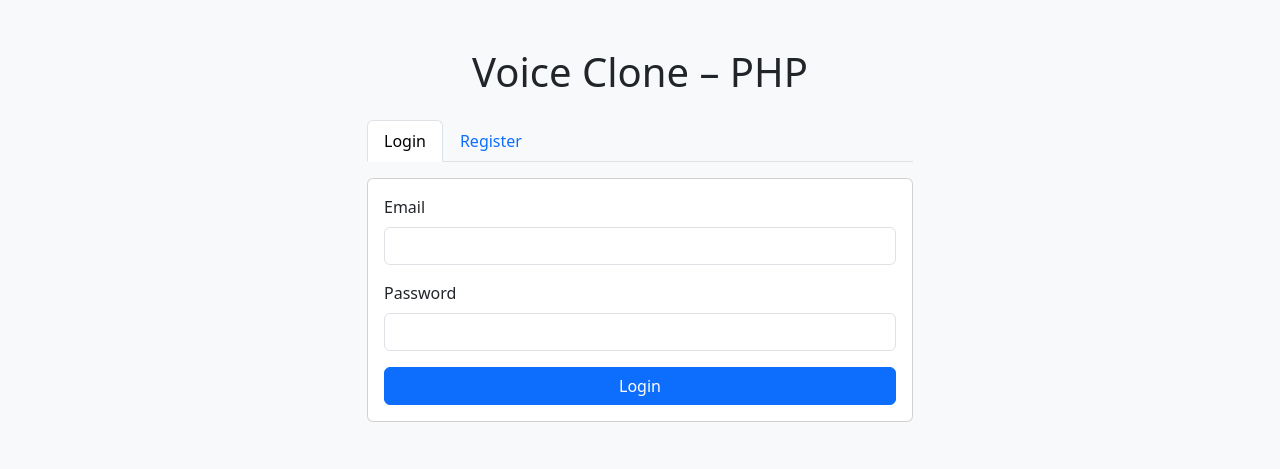
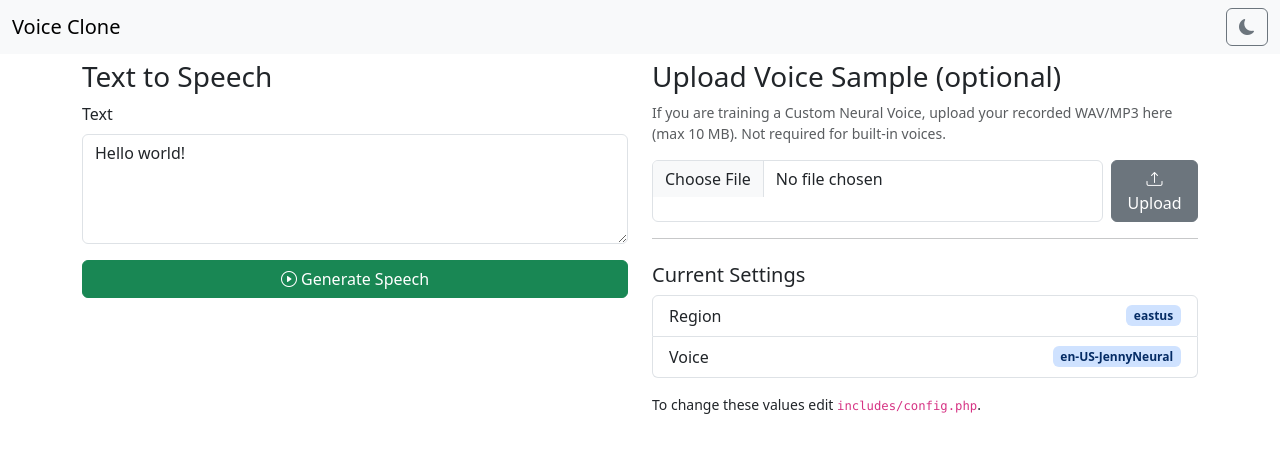
Before and after one commit to omidnini2/Omid-st-1, a PHP site: page / in a window 1280 px wide. Shown: the top 469 px of the page. Run offline with PHP 8.4, Linux system fonts and the light colour scheme.

Commit message:
Refactor to use config file, add TTS page with theme toggle and sample upload
Co-authored-by: omidnini123 <omidnini123@gmail.com>

```diff
--- a/php-site/public/index.php
+++ b/php-site/public/index.php
@@ -1,113 +1,136 @@
 <?php
-session_start();
-require_once __DIR__ . '/../includes/db.php';
-$db = getDB();
-
-// redirect to dashboard if logged in
-if (isset($_SESSION['user_id'])) {
-    header('Location: dashboard.php');
-    exit;
+// Load configuration (copy config.sample.php to config.php and set values)
+if (file_exists(__DIR__ . '/../includes/config.php')) {
+    require_once __DIR__ . '/../includes/config.php';
+} else {
+    require_once __DIR__ . '/../includes/config.sample.php';
 }
 
-$error = '';
-
-if ($_SERVER['REQUEST_METHOD'] === 'POST') {
-    $action = $_POST['action'] ?? '';
-    $email = trim($_POST['email'] ?? '');
-    $password = $_POST['password'] ?? '';
-
-    if (!filter_var($email, FILTER_VALIDATE_EMAIL)) {
-        $error = 'Invalid email address';
-    } elseif (strlen($password) < 4) {
-        $error = 'Password too short';
+// Handle sample upload
+$uploadMsg = '';
+if ($_SERVER['REQUEST_METHOD'] === 'POST' && isset($_FILES['sample'])) {
+    $file = $_FILES['sample'];
+    if ($file['error'] === 0 && $file['size'] < 10*1024*1024) { // 10MB limit
+        $ext = pathinfo($file['name'], PATHINFO_EXTENSION);
+        $destFolder = __DIR__ . '/../uploads';
+        if (!is_dir($destFolder)) mkdir($destFolder, 0775, true);
+        $dest = $destFolder . "/sample-" . time() . "." . $ext;
+        move_uploaded_file($file['tmp_name'], $dest);
+        $uploadMsg = 'Sample uploaded successfully';
     } else {
-        if ($action === 'register') {
-            // create user
-            $stmt = $db->prepare('INSERT INTO users(email, password_hash) VALUES(:e, :p)');
-            try {
-                $stmt->execute([
-                    ':e' => $email,
-                    ':p' => password_hash($password, PASSWORD_DEFAULT)
-                ]);
-            } catch (PDOException $ex) {
-                $error = 'Email already registered';
-            }
-            if (!$error) {
-                $_SESSION['user_id'] = $db->lastInsertId();
-                header('Location: dashboard.php');
-                exit;
-            }
-        } elseif ($action === 'login') {
-            $stmt = $db->prepare('SELECT id, password_hash FROM users WHERE email = :e');
-            $stmt->execute([':e' => $email]);
-            $user = $stmt->fetch(PDO::FETCH_ASSOC);
-            if ($user && password_verify($password, $user['password_hash'])) {
-                $_SESSION['user_id'] = $user['id'];
-                header('Location: dashboard.php');
-                exit;
-            } else {
-                $error = 'Invalid credentials';
-            }
-        }
+        $uploadMsg = 'Upload failed (max 10MB)';
     }
 }
+$initialTheme = (DEFAULT_THEME === 'dark') ? 'dark' : 'light';
 ?>
 <!DOCTYPE html>
-<html lang="en">
+<html lang="en" data-bs-theme="<?= $initialTheme ?>">
 <head>
     <meta charset="UTF-8">
-    <title>Voice Clone – Login</title>
-    <link rel="stylesheet" href="https://cdn.jsdelivr.net/npm/bootstrap@5.3.2/dist/css/bootstrap.min.css">
+    <meta name="viewport" content="width=device-width, initial-scale=1">
+    <title>Voice Clone – Azure TTS</title>
+    <link href="https://cdn.jsdelivr.net/npm/bootstrap@5.3.2/dist/css/bootstrap.min.css" rel="stylesheet">
+    <link href="https://cdn.jsdelivr.net/npm/bootstrap-icons@1.11.1/font/bootstrap-icons.css" rel="stylesheet">
+    <style>
+        body{padding-top:60px;}
+    </style>
 </head>
-<body class="bg-light">
-<div class="container py-5">
-    <h1 class="mb-4 text-center">Voice Clone – PHP</h1>
-    <?php if ($error): ?>
-        <div class="alert alert-danger"><?= htmlspecialchars($error) ?></div>
+<body>
+<nav class="navbar navbar-expand-lg fixed-top bg-body-tertiary">
+  <div class="container-fluid">
+    <span class="navbar-brand mb-0 h1">Voice Clone</span>
+    <button id="themeToggle" class="btn btn-outline-secondary">
+        <i class="bi bi-moon-fill" id="themeIcon"></i>
+    </button>
+  </div>
+</nav>
+
+<div class="container">
+    <?php if ($uploadMsg): ?>
+        <div class="alert alert-info mt-2"><?= htmlspecialchars($uploadMsg) ?></div>
     <?php endif; ?>
-    <div class="row justify-content-center">
-        <div class="col-md-6">
-            <ul class="nav nav-tabs mb-3" id="authTab" role="tablist">
-              <li class="nav-item" role="presentation">
-                <button class="nav-link active" id="login-tab" data-bs-toggle="tab" data-bs-target="#login" type="button" role="tab">Login</button>
-              </li>
-              <li class="nav-item" role="presentation">
-                <button class="nav-link" id="register-tab" data-bs-toggle="tab" data-bs-target="#register" type="button" role="tab">Register</button>
-              </li>
+
+    <div class="row g-4">
+        <div class="col-lg-6">
+            <h3>Text to Speech</h3>
+            <div class="mb-3">
+                <label class="form-label">Text</label>
+                <textarea id="synthText" class="form-control" rows="4" placeholder="Type something...">Hello world!</textarea>
+            </div>
+            <button id="genBtn" class="btn btn-success w-100 mb-3"><i class="bi bi-play-circle"></i> Generate Speech</button>
+            <div id="genStatus" class="mb-2"></div>
+            <audio id="audioPlayer" controls class="w-100" style="display:none"></audio>
+            <a id="downloadLink" class="btn btn-outline-primary w-100 mt-2" href="#" download style="display:none"><i class="bi bi-download"></i> Download</a>
+        </div>
+        <div class="col-lg-6">
+            <h3>Upload Voice Sample (optional)</h3>
+            <p class="text-muted small">If you are training a Custom Neural Voice, upload your recorded WAV/MP3 here (max 10&nbsp;MB). Not required for built-in voices.</p>
+            <form method="POST" enctype="multipart/form-data" class="d-flex gap-2">
+                <input type="file" name="sample" accept="audio/*" class="form-control" required>
+                <button class="btn btn-secondary"><i class="bi bi-upload"></i> Upload</button>
+            </form>
+            <hr>
+            <h5 class="mt-4">Current Settings</h5>
+            <ul class="list-group">
+                <li class="list-group-item d-flex justify-content-between align-items-center">Region<span class="badge bg-primary-subtle text-primary-emphasis"><?= AZURE_REGION ?></span></li>
+                <li class="list-group-item d-flex justify-content-between align-items-center">Voice<span class="badge bg-primary-subtle text-primary-emphasis"><?= AZURE_VOICE ?></span></li>
             </ul>
-            <div class="tab-content" id="authTabContent">
-              <div class="tab-pane fade show active" id="login" role="tabpanel">
-                <form method="POST" class="card card-body">
-                    <input type="hidden" name="action" value="login">
-                    <div class="mb-3">
-                        <label class="form-label">Email</label>
-                        <input type="email" name="email" class="form-control" required>
-                    </div>
-                    <div class="mb-3">
-                        <label class="form-label">Password</label>
-                        <input type="password" name="password" class="form-control" required>
-                    </div>
-                    <button class="btn btn-primary w-100">Login</button>
-                </form>
-              </div>
-              <div class="tab-pane fade" id="register" role="tabpanel">
-                <form method="POST" class="card card-body">
-                    <input type="hidden" name="action" value="register">
-                    <div class="mb-3">
-                        <label class="form-label">Email</label>
-                        <input type="email" name="email" class="form-control" required>
-                    </div>
-                    <div class="mb-3">
-                        <label class="form-label">Password</label>
-                        <input type="password" name="password" class="form-control" required>
-                    </div>
-                    <button class="btn btn-success w-100">Register</button>
-                </form>
-              </div>
-            </div>
+            <p class="mt-3 small">To change these values edit <code>includes/config.php</code>.</p>
         </div>
     </div>
 </div>
+
 <script src="https://cdn.jsdelivr.net/npm/bootstrap@5.3.2/dist/js/bootstrap.bundle.min.js"></script>
+<script>
+// Theme toggle
+(function(){
+  const btn = document.getElementById('themeToggle');
+  const icon = document.getElementById('themeIcon');
+  const doc = document.documentElement;
+  const stored = localStorage.getItem('theme');
+  if(stored){ doc.setAttribute('data-bs-theme', stored); }
+  icon.className = doc.getAttribute('data-bs-theme') === 'dark' ? 'bi bi-sun-fill' : 'bi bi-moon-fill';
+  btn.addEventListener('click', () => {
+    const current = doc.getAttribute('data-bs-theme') === 'dark' ? 'dark' : 'light';
+    const next = current === 'dark' ? 'light' : 'dark';
+    doc.setAttribute('data-bs-theme', next);
+    localStorage.setItem('theme', next);
+    icon.className = next === 'dark' ? 'bi bi-sun-fill' : 'bi bi-moon-fill';
+  });
+})();
+
+// Generate speech
+const genBtn = document.getElementById('genBtn');
+const statusEl = document.getElementById('genStatus');
+const audioPlayer = document.getElementById('audioPlayer');
+const downloadLink = document.getElementById('downloadLink');
+
+genBtn.addEventListener('click', () => {
+  const text = document.getElementById('synthText').value.trim();
+  if (!text) return;
+  statusEl.textContent = 'Generating...';
+  genBtn.disabled = true;
+  fetch('synthesize.php', {
+    method: 'POST',
+    headers: { 'Content-Type': 'application/json' },
+    body: JSON.stringify({ text })
+  }).then(resp => {
+    if (!resp.ok) throw new Error('Failed');
+    return resp.blob();
+  }).then(blob => {
+    const url = URL.createObjectURL(blob);
+    audioPlayer.src = url;
+    audioPlayer.style.display = 'block';
+    downloadLink.href = url;
+    downloadLink.download = 'speech.mp3';
+    downloadLink.style.display = 'inline-block';
+    statusEl.textContent = 'Done';
+  }).catch(err => {
+    statusEl.textContent = 'Error generating speech';
+  }).finally(() => {
+    genBtn.disabled = false;
+  });
+});
+</script>
 </body>
 </html>
```
Also changed, not shown: php-site/includes/config.sample.php (added, +19 -0 lines), php-site/public/synthesize.php (+17 -20 lines).
